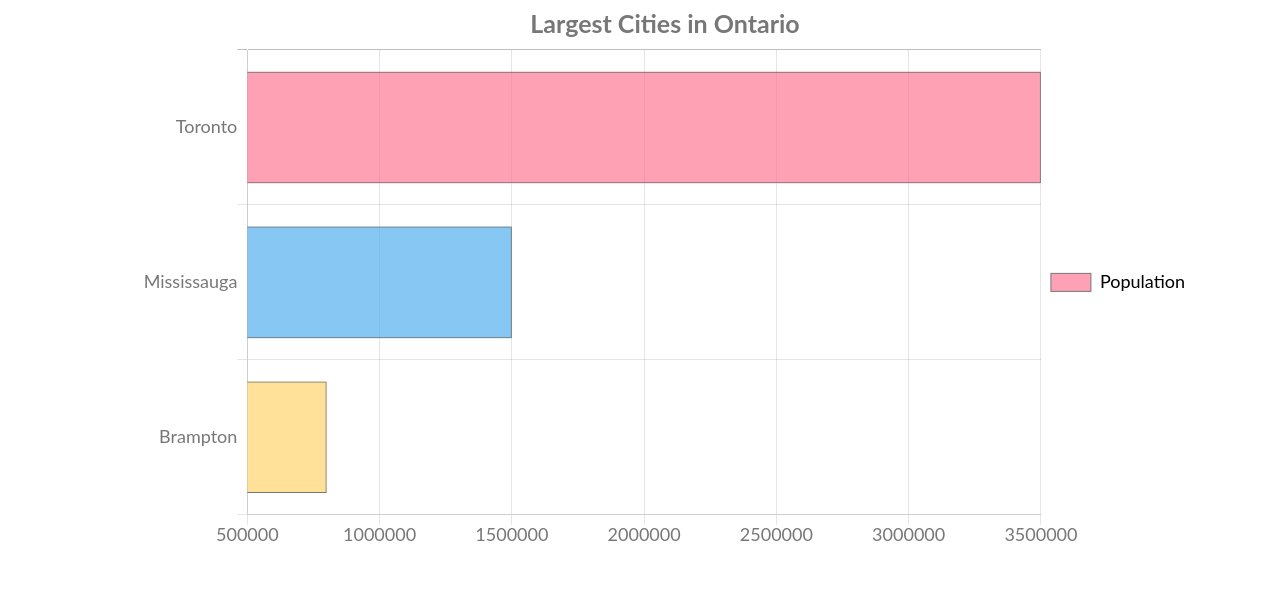
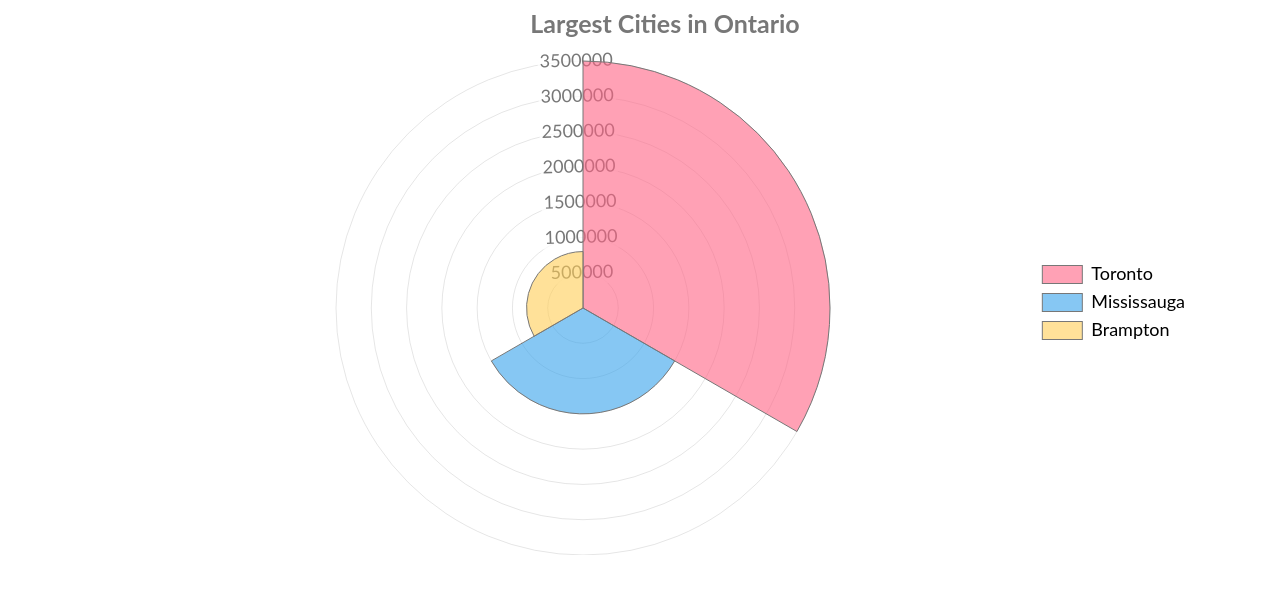
Before and after one commit to IgniteStudio/ChartJS, a plain HTML site: page index.html in a window 1280 px wide. Drawn offline with nearby package versions, Linux system fonts and the light colour scheme.

Commit message:
Complete with all chart types

```diff
--- a/index.html
+++ b/index.html
@@ -12,7 +12,7 @@
     <div class="container">
         <canvas id="myChart"></canvas>
     </div>
-    <!-- Simple bar Chart-->
+
     <script>
         let myChart = document.getElementById('myChart').getContext('2d');
 
@@ -22,7 +22,7 @@
         Chart.defaults.global.defaultFontColor = '#777';
 
         let massPopChart = new Chart(myChart, {
-            type: 'horizontalBar',
+            type: 'polarArea', // bar, horizontalBar, pie, radar, polarArea, doughnut
             data: {
                 labels: ['Toronto', 'Mississauga', 'Brampton'],
                 datasets: [{
@@ -63,7 +63,6 @@
                 tooltips:{
                     enabled: true
                 }
-
             }
         })
     </script>
```
